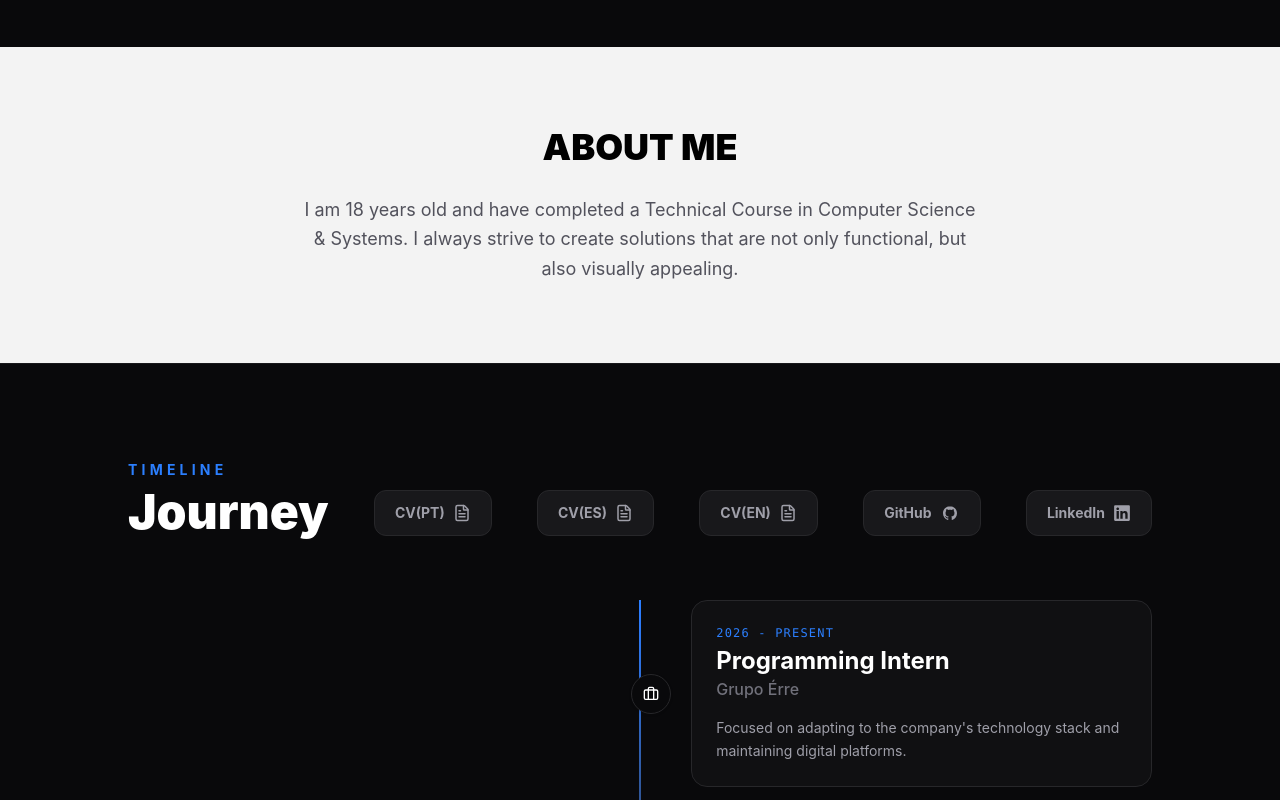
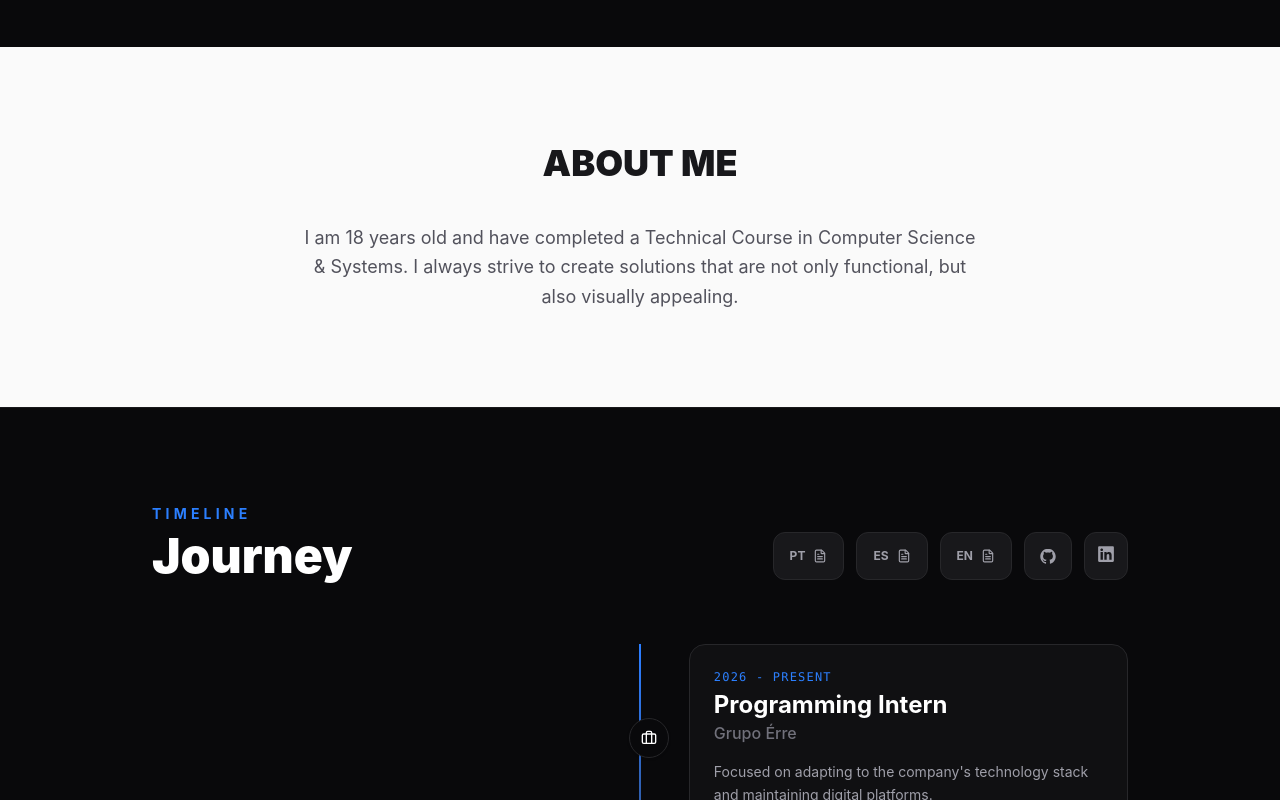
Before and after one commit to FORTI-4/cv, a React (Vite) app: page / in a window 1280 px wide. Shown: the part 820-1620 px from the top of the page. Built offline with nearby package versions, Linux system fonts and the light colour scheme.

Commit message:
reorganização dos containers

```diff
--- a/src/App.jsx
+++ b/src/App.jsx
@@ -12,16 +12,14 @@ import Formulario from './components/formulario';
 import Contacto from './components/contacto';
 import imgprojeto1 from './assets/imgprojeto1.png';
 import { FileText } from 'lucide-react';
-import { DiGithubBadge,  } from "react-icons/di";
+import { DiGithubBadge } from "react-icons/di";
 import { FaLinkedin } from "react-icons/fa";
 
-
 function App() {
-
   const { t } = useTranslation();
 
   return (
-    <div className="bg-white selection:bg-blue-100">
+    <div className="bg-white selection:bg-blue-100 overflow-x-hidden">
       <Navbar />
 
       <main>
@@ -29,85 +27,99 @@ function App() {
           <Hero />
         </section>
 
-        <section id="sobre" className="py-20 bg-zinc-900/5">
-        <div className="max-w-4xl mx-auto px-6 text-center">
-          <h1 className="text-4xl font-black mb-7">{t('about_title')}</h1>
+        <section id="sobre" className="py-24 bg-zinc-50">
+          <div className="max-w-5xl mx-auto px-6 text-center">
+            <h2 className="text-4xl font-black mb-10 text-zinc-900">{t('about_title')}</h2>
             <Sobre />
           </div>
         </section>
 
-       <section id="experiencia" className="py-24 px-6 bg-zinc-950 border-t border-zinc-900">
-        <div className="max-w-5xl mx-auto">
-          <div className="flex flex-col md:flex-row md:items-end justify-between mb-16 gap-4">
+        <section id="experiencia" className="py-24 bg-zinc-950 border-y border-zinc-900">
+          <div className="max-w-5xl mx-auto px-6">
+            <div className="flex flex-col lg:flex-row lg:items-end justify-between mb-16 gap-6">
               <div>
-              <h2 className="text-sm uppercase tracking-[0.3em] text-blue-500 font-bold mb-2">{t('timeline_subtitle')}  </h2>
+                <h2 className="text-sm uppercase tracking-[0.3em] text-blue-500 font-bold mb-2">{t('timeline_subtitle')}</h2>
                 <h3 className="text-4xl md:text-5xl font-black text-white">{t('experience_title')}</h3>
               </div>
+
+              <div className="flex flex-wrap gap-3">
+                {[
+                  { label: 'PT', file: 'cv-diogo-pt.pdf' },
+                  { label: 'ES', file: 'cv-diogo-es.pdf' },
+                  { label: 'EN', file: 'cv-diogo-en.pdf' }
+                ].map((cv) => (
                   <a
-              href={`${import.meta.env.BASE_URL}cv-diogo-pt.pdf`}
+                    key={cv.label}
+                    href={`${import.meta.env.BASE_URL}${cv.file}`}
                     download
-              className="flex items-center gap-2 bg-zinc-900 border border-zinc-800 text-zinc-400 px-5 py-3 rounded-xl hover:text-white hover:border-blue-500 transition-all group"
-              title="Download CV(PT)">
-              <span className="text-sm font-bold">CV(PT)</span>
-              <FileText size={18} className="group-hover:scale-110 transition-transform" /></a>
+                    className="flex items-center gap-2 bg-zinc-900 border border-zinc-800 text-zinc-400 px-4 py-2 rounded-xl hover:text-white hover:border-blue-500 transition-all text-xs font-bold"
+                  >
+                    {cv.label} <FileText size={14} />
+                  </a>
+                ))}
+
                 <a
-              href={`${import.meta.env.BASE_URL}cv-diogo-es.pdf`}
-              download
-              className="flex items-center gap-2 bg-zinc-900 border border-zinc-800 text-zinc-400 px-5 py-3 rounded-xl hover:text-white hover:border-blue-500 transition-all group"
-              title="Download CV(ES)">
-              <span className="text-sm font-bold">CV(ES)</span>
-              <FileText size={18} className="group-hover:scale-110 transition-transform" /></a>
+                  href="https://github.com/FORTI-4"
+                  target="_blank"
+                  rel="noopener noreferrer"
+                  className="p-3 bg-zinc-900 border border-zinc-800 text-zinc-400 rounded-xl hover:text-white hover:border-blue-500 transition-all"
+                  title="GitHub"
+                >
+                  <DiGithubBadge size={22} />
+                </a>
+
                 <a
-              href={`${import.meta.env.BASE_URL}cv-diogo-en.pdf`}
-              download
-              className="flex items-center gap-2 bg-zinc-900 border border-zinc-800 text-zinc-400 px-5 py-3 rounded-xl hover:text-white hover:border-blue-500 transition-all group"
-              title="Download CV(EN)">
-              <span className="text-sm font-bold">CV(EN)</span>
-              <FileText size={18} className="group-hover:scale-110 transition-transform" /></a>
-            <a href="https://github.com/FORTI-4"
-              className="flex items-center gap-2 bg-zinc-900 border border-zinc-800 text-zinc-400 px-5 py-3 rounded-xl hover:text-white hover:border-blue-500 transition-all group"
+                  href="https://www.linkedin.com/in/diogo-oliveira-783a92387/"
                   target="_blank"
-              title="GitHub">
-              <span className="text-sm font-bold">GitHub</span><DiGithubBadge size={20} /></a>
-            <a href="https://www.linkedin.com/in/diogo-oliveira-783a92387/"
-              className="flex items-center gap-2 bg-zinc-900 border border-zinc-800 text-zinc-400 px-5 py-3 rounded-xl hover:text-white hover:border-blue-500 transition-all group"
-              target="_blank"
-              title="LinkedIn">
-              <span className="text-sm font-bold">LinkedIn</span><FaLinkedin size={18} /></a>
+                  rel="noopener noreferrer"
+                  className="p-3 bg-zinc-900 border border-zinc-800 text-zinc-400 rounded-xl hover:text-white hover:border-blue-500 transition-all"
+                  title="LinkedIn"
+                >
+                  <FaLinkedin size={18} />
+                </a>
+              </div>
             </div>
             <Experiencia />
           </div>
         </section>
 
-        <section id="competencias" className="py-20 bg-zinc-950/1">
-          <h3 className="text-4xl font-black text-gray-900 text-center pb-10">{t('skills_title')}</h3>
-        <div className="max-w-5xl mx-auto px-6 grid grid-cols-1 md:grid-cols-2 gap-12">
+        <section id="competencias" className="py-24 bg-white">
+          <div className="max-w-5xl mx-auto px-6">
+            <h3 className="text-4xl font-black text-zinc-900 text-center mb-16">{t('skills_title')}</h3>
+
+            <div className="grid grid-cols-1 lg:grid-cols-2 gap-16 mb-20">
               <Competencias />
               <SkillBars />
             </div>
-        <section id="extra" className="py-25">
-        <div className="-auto px-6">
+
+            <div className="pt-10 border-t border-zinc-100">
               <Extra />
             </div>
-        </section>
+          </div>
         </section>
 
-        <section id="projetos" className="py-24 px-6 bg-black text-white">
-          <div className="max-w-5xl mx-auto">
-            <h2 className="text-4xl font-black mb-12">{t('projects_title')}</h2>
+        <section id="projetos" className="py-24 bg-black text-white">
+          <div className="max-w-5xl mx-auto px-6">
+            <h2 className="text-4xl font-black mb-16">{t('projects_title')}</h2>
             <Projetos imagem={imgprojeto1} nome={t('project1_name')} descricao={t('project1_desc')} />
           </div>
         </section>
 
-        <section id="formulario" className="bg-slate-900 py-20 px-20 text-left">
-          <h1 className="text-4xl font-black mb-12 text-white">{t('form_title')}</h1>
+        <section id="formulario" className="bg-slate-950 py-24 border-t border-white/5">
+          <div className="max-w-4xl mx-auto px-6">
+            <h2 className="text-4xl font-black mb-12 text-white text-center">{t('form_title')}</h2>
             <Formulario />
+          </div>
         </section>
+      </main>
 
-      </main>
-      <footer className="bg-zinc-900 p-6 text-center text-gray-500 text-sm">
-          <p><Contacto /></p>
-          <p className="m-4">© 2026 Diogo Oliveira. {t('footer_text')}</p>
+      <footer className="bg-zinc-950 py-12 border-t border-zinc-900 text-center">
+        <div className="max-w-5xl mx-auto px-6">
+          <Contacto />
+          <p className="mt-8 text-zinc-500 text-sm">
+            © 2026 Diogo Oliveira. {t('footer_text')}
+          </p>
+        </div>
       </footer>
     </div>
   );
```
Lines whose indentation alone changed are shown as unchanged.
